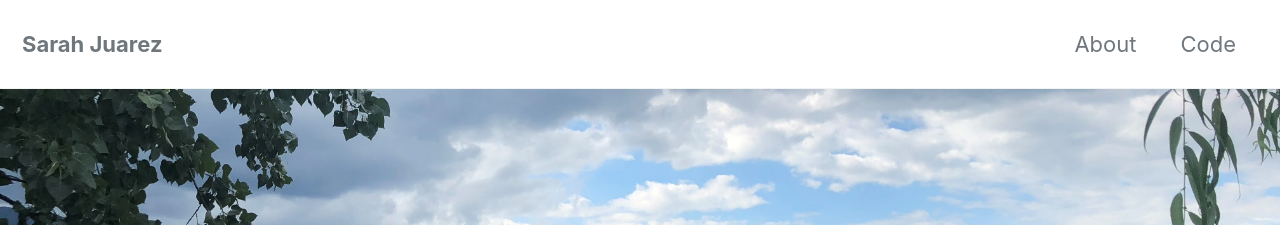
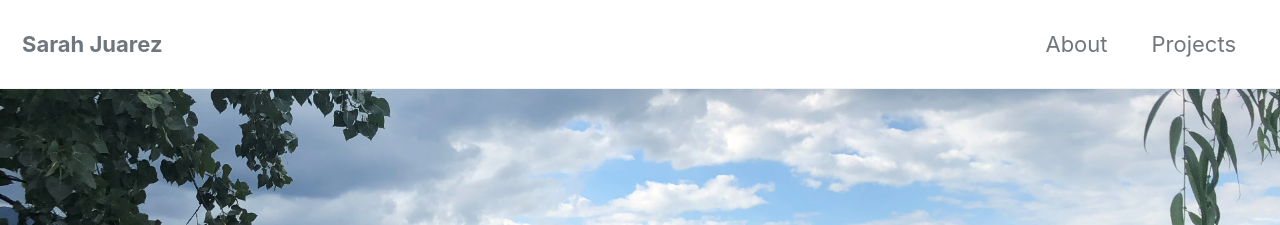
Before and after one commit to sarahajuarez11/sarahajuarez11.github.io, a Jekyll site: the page built from index.html, in a window 1280 px wide and 900 px high. Shown: the top 225 px of the window. Built offline with Jekyll 4.4.1, drawn with Linux system fonts in a browser that asks for light colours; cached includes are drawn as plain includes; nearby versions of some CDN libraries; the list of posts is cut into pages by our own code.

Commit message:
Update projects.md

```diff
--- a/_data/navigation.yml
+++ b/_data/navigation.yml
@@ -2,7 +2,7 @@
 main:
   - title: "About"
     url: /about/
-  - title: "Code"
+  - title: "Projects"
     url: /projects/
   # - title: "About"
   #   url: https://mmistakes.github.io/minimal-mistakes/about/
--- a/_pages/projects.md
+++ b/_pages/projects.md
@@ -1,13 +1,12 @@
 ---
 layout: archive
 permalink: /projects/
-title: "Code"
+title: "Projects"
 author_profile: true
 header:
   image: "/images/anhui.jpg"
 ---
 
-{% include base_path %}
 {% include group-by-array collection=site.posts field="tags" %}
 
 {% for tag in group_names %}
```
